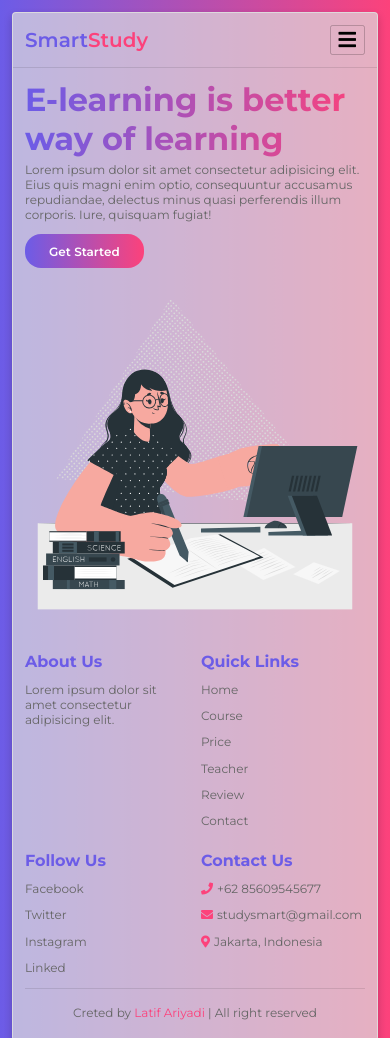
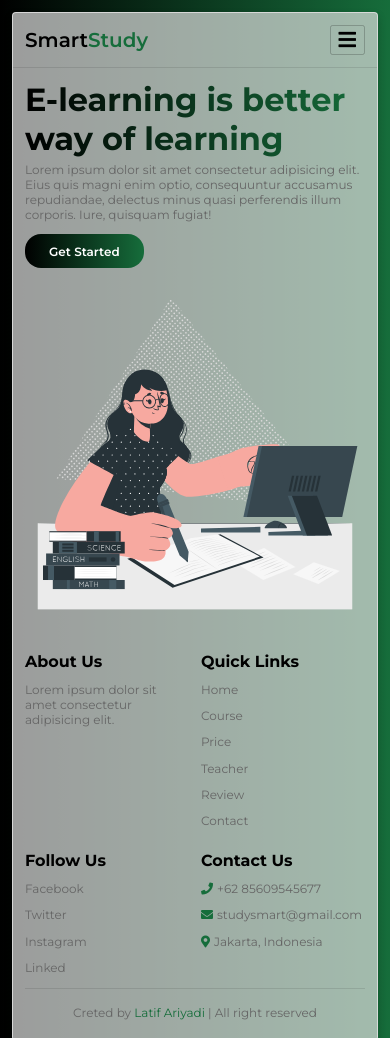
Before and after one commit to latifariyadi/onlinecourse, a plain HTML site: page index.html in a window 390 px wide. Shown: the top 1038 px of the page. Drawn offline with Linux system fonts and the light colour scheme.

Commit message:
change color

```diff
--- a/style.css
+++ b/style.css
@@ -1,8 +1,8 @@
 @import url("https://fonts.googleapis.com/css2?family=Montserrat:wght@200;300;400;500;600;700;800&display=swap");
 
 :root {
-  --violet: #6c5ce7;
-  --pink: #fc427b;
+  --violet: #000000;
+  --pink: #166d3b;
   --gradient: linear-gradient(90deg, var(--violet), var(--pink));
 }
 
@@ -223,7 +223,7 @@ header .navbar a:hover {
     top: 100%;
     right: 0;
     left: 0;
-    background: #fff;
+    background: rgba(222, 222, 222, 0.9);
     border-top: 0.1px solid rgba(0, 0, 0, 0.2);
     border-bottom: 0.1px solid rgba(0, 0, 0, 0.2);
     clip-path: polygon(0 0, 100% 0, 100% 0, 0 0);
```
